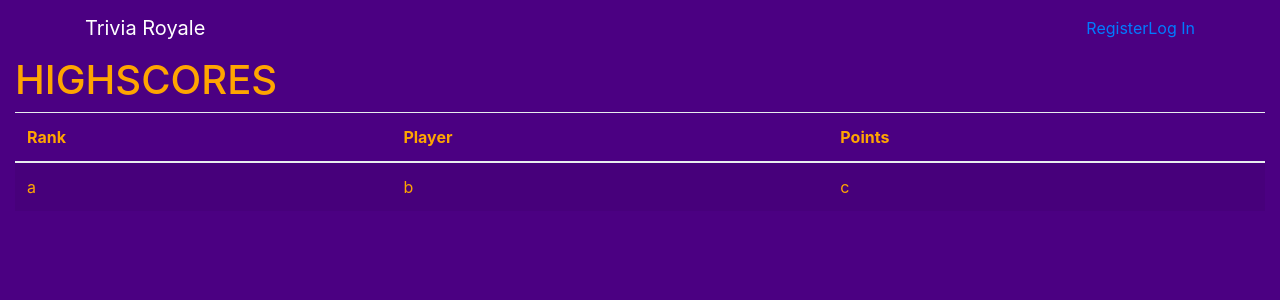
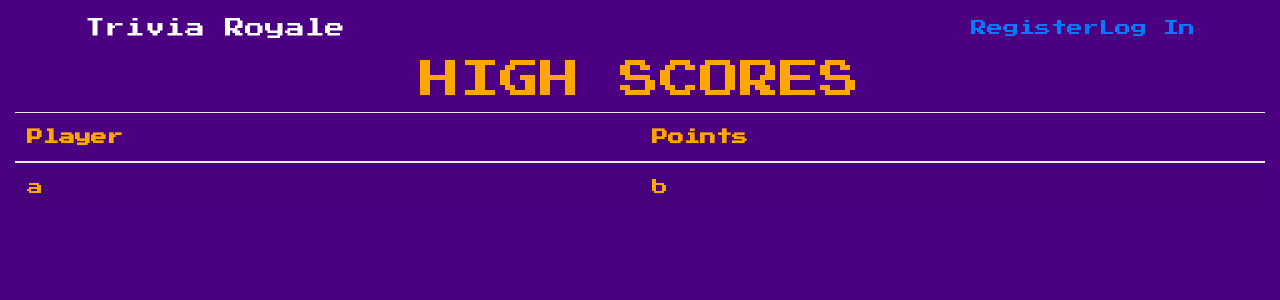
Before and after one commit to robinspiers/IK22, a Flask app: page / in a window 1280 px wide. Shown: the top 300 px of the page. Run offline with Flask 2, Linux system fonts and the light colour scheme; some libraries are stand-ins or nearby versions.

Commit message:
arcade font ingesteld

```diff
--- a/triviaroyale/templates/index.html
+++ b/triviaroyale/templates/index.html
@@ -7,11 +7,10 @@
 <link href="{{ url_for('static', filename='styles.css') }}" rel="stylesheet"/>
 
 {% block main %}
-  <h1>Highscores</h1>
+  <h1>High Scores</h1>
   <table class="table table-striped" style="width:100%">
     <thead>
     <tr>
-      <th>Rank</th>
       <th>Player</th>
       <th>Points</th>
     </tr>
@@ -19,7 +18,6 @@
     <tr>
       <td>a </td>
       <td>b </td>
-      <td>c </td>
     </tr>
   </table>
 {% endblock %}
--- a/triviaroyale/templates/layout.html
+++ b/triviaroyale/templates/layout.html
@@ -25,14 +25,26 @@
 
     <body>
         <style type="text/css">
+            @font-face
+            {
+                font-family: 'press_start_2pregular';
+                src: url('static/arcadefont.ttf') format('truetype'),
+                     url('static/arcadefont.woff') format('woff');
+            }
+
             body
             {
                 background: #4B0082 !important;
                 color: #FFA500 !important;
+
+                font-family: 'press_start_2pregular', sans-serif !important;
+
             }
+
             h1
             {
                 text-transform: uppercase;
+                text-align: center;
             }
         </style>
         <div class="container-fluid">
```
Also changed, not shown: triviaroyale/static/styles.css (+1 -6 lines), triviaroyale/static/arcadefont.ttf (added), triviaroyale/static/arcadefont.woff (added), triviaroyale/triviaroyale.db.
